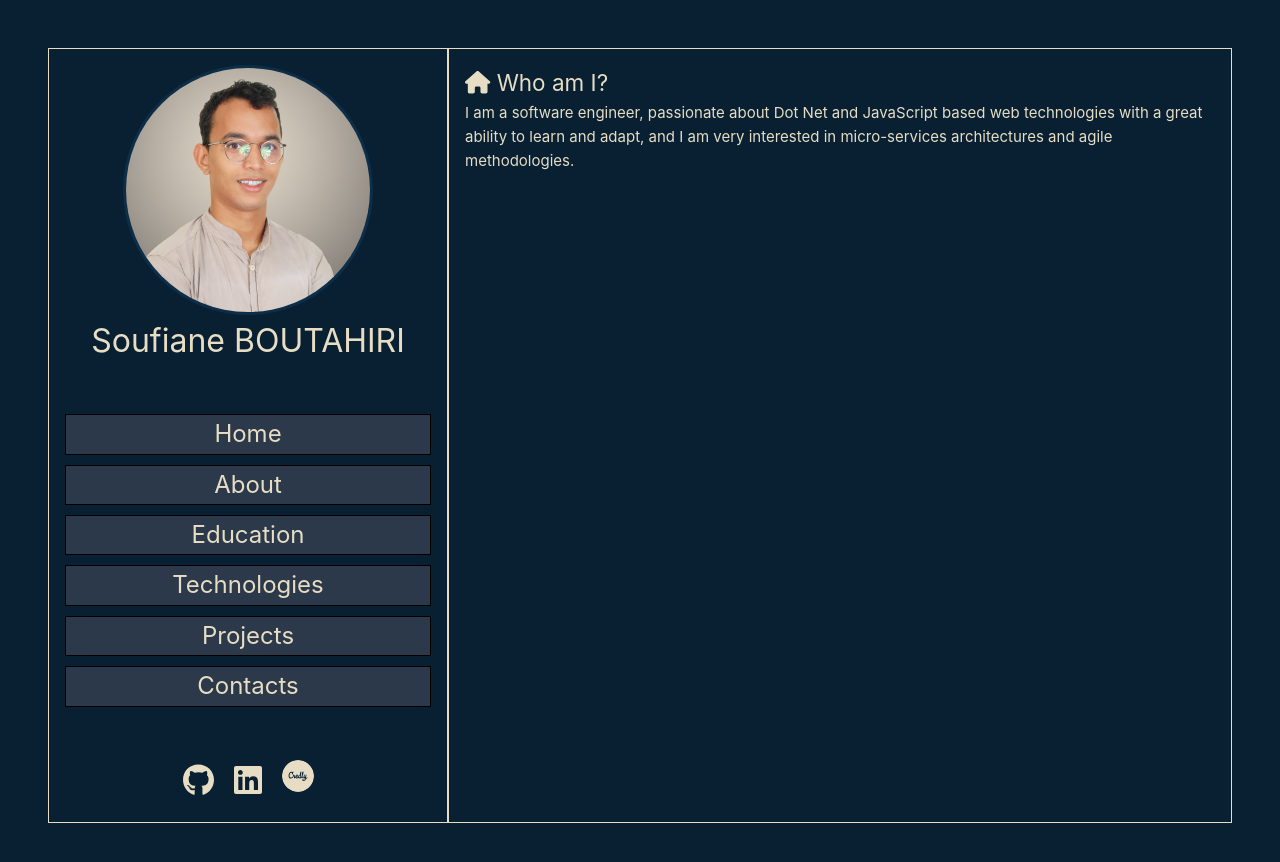
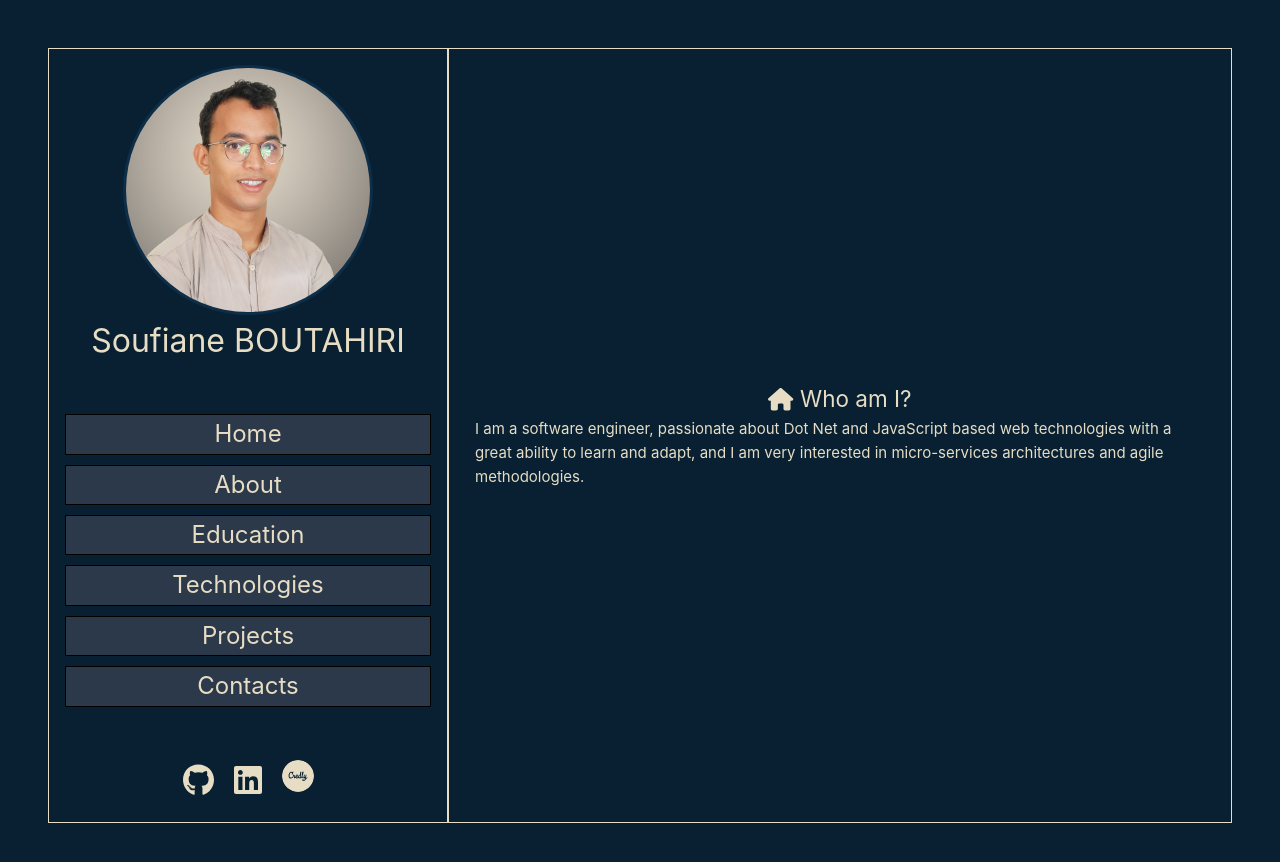
Before and after one commit to soufianebt/portfolio, a Vue app: page / in a window 1280 px wide. Shown: the top 862 px of the page. Built offline with nearby package versions, Linux system fonts and the light colour scheme.

Commit message:
Ajust who i am page

```diff
--- a/src/assets/scss/main.scss
+++ b/src/assets/scss/main.scss
@@ -6,6 +6,7 @@
 @import 'projects';
 @import 'contacts';
 @import "socialmedias";
+@import "whoiam";
 
 body {
   background-color: $background-color;
--- /dev/null
+++ b/src/assets/scss/whoiam.scss
@@ -0,0 +1,10 @@
+@import "base";
+
+.who-i-am {
+  display: flex;
+  justify-content: center;
+  align-items: center;
+  flex-direction: column;
+  margin: 0 10px;
+  color: $header-color;
+}
--- a/src/components/WhoAmI.vue
+++ b/src/components/WhoAmI.vue
@@ -2,7 +2,7 @@
 </script>
 
 <template>
-    <main>
+    <main class="who-i-am">
         <h1><font-awesome-icon icon="home" /> Who am I?</h1>
         <p>
             I am a software engineer, passionate about Dot Net and JavaScript based
--- a/src/views/TechnologyView.vue
+++ b/src/views/TechnologyView.vue
@@ -1,6 +1,9 @@
 <template>
     <div class="technology-view">
-    <h1 class="technology-view__title"> <font-awesome-icon icon="microchip" /> Technologies</h1>
+        <h1 class="technology-view__title">
+            <font-awesome-icon icon="microchip"/>
+            Technologies
+        </h1>
         <div class="technology-view__cards">
             <TechnologyCard
                     v-for="tech in technologies"
@@ -28,6 +31,16 @@ export default {
                     image: "images/Technologies/Vujs.svg",
                 },
                 {
+                    id: 4,
+                    name: "C#",
+                    image: "images/Technologies/C.svg",
+                },
+                {
+                    id: 11,
+                    name: "Sql server",
+                    image: "images/Technologies/mssql.png",
+                },
+                {
                     id: 2,
                     name: "Android",
                     image: "images/Technologies/Android.svg",
@@ -37,11 +50,7 @@ export default {
                     name: "angular",
                     image: "images/Technologies/angular-icon.svg",
                 },
-        {
-          id: 4,
-          name: "C",
-          image: "images/Technologies/C.svg",
-        },
+
                 {
                     id: 5,
                     name: "Git",
@@ -71,11 +80,6 @@ export default {
                     id: 10,
                     name: "Spring",
                     image: "images/Technologies/Spring.svg",
-        },
-        {
-          id: 11,
-          name: "Sql server",
-          image: "images/Technologies/mssql.png",
                 }
             ]
         };
```
Lines whose indentation alone changed are shown as unchanged.
